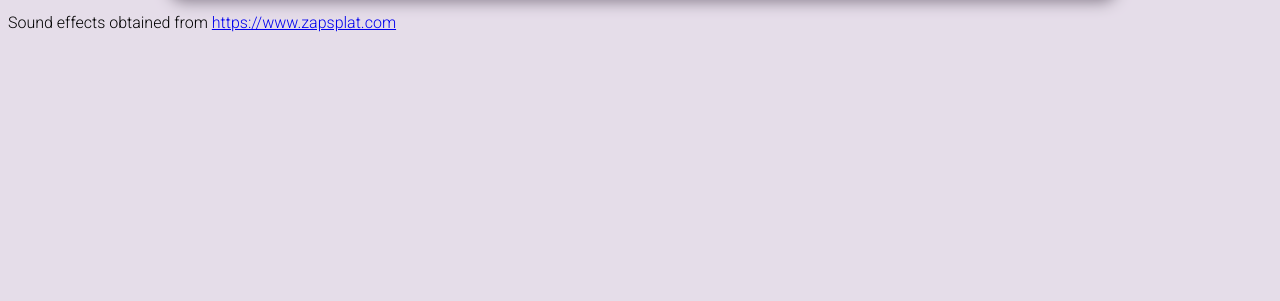
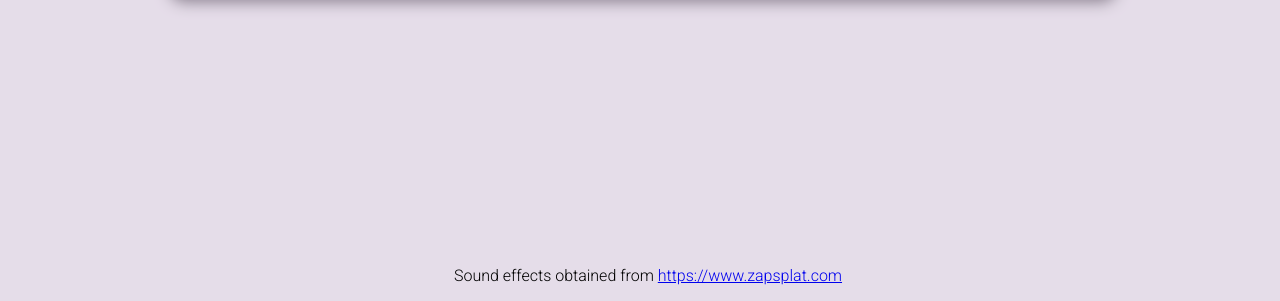
Before and after one commit to connerblanton/pomodoro, a website built with webpack: page index.html in a window 1280 px wide. Shown: the part 499-800 px from the top of the page. Built offline with nearby package versions, Linux system fonts and the light colour scheme.

Commit message:
Added footer style

```diff
--- a/src/css/main.scss
+++ b/src/css/main.scss
@@ -32,3 +32,10 @@ hr {
   font-weight: 100;
   margin: 0 0.2rem;
 }
+
+footer {
+  position: absolute;
+  bottom: 0;
+  width: 100%;
+  text-align: center;
+}
```
Also changed, not shown: dist/main.css.
